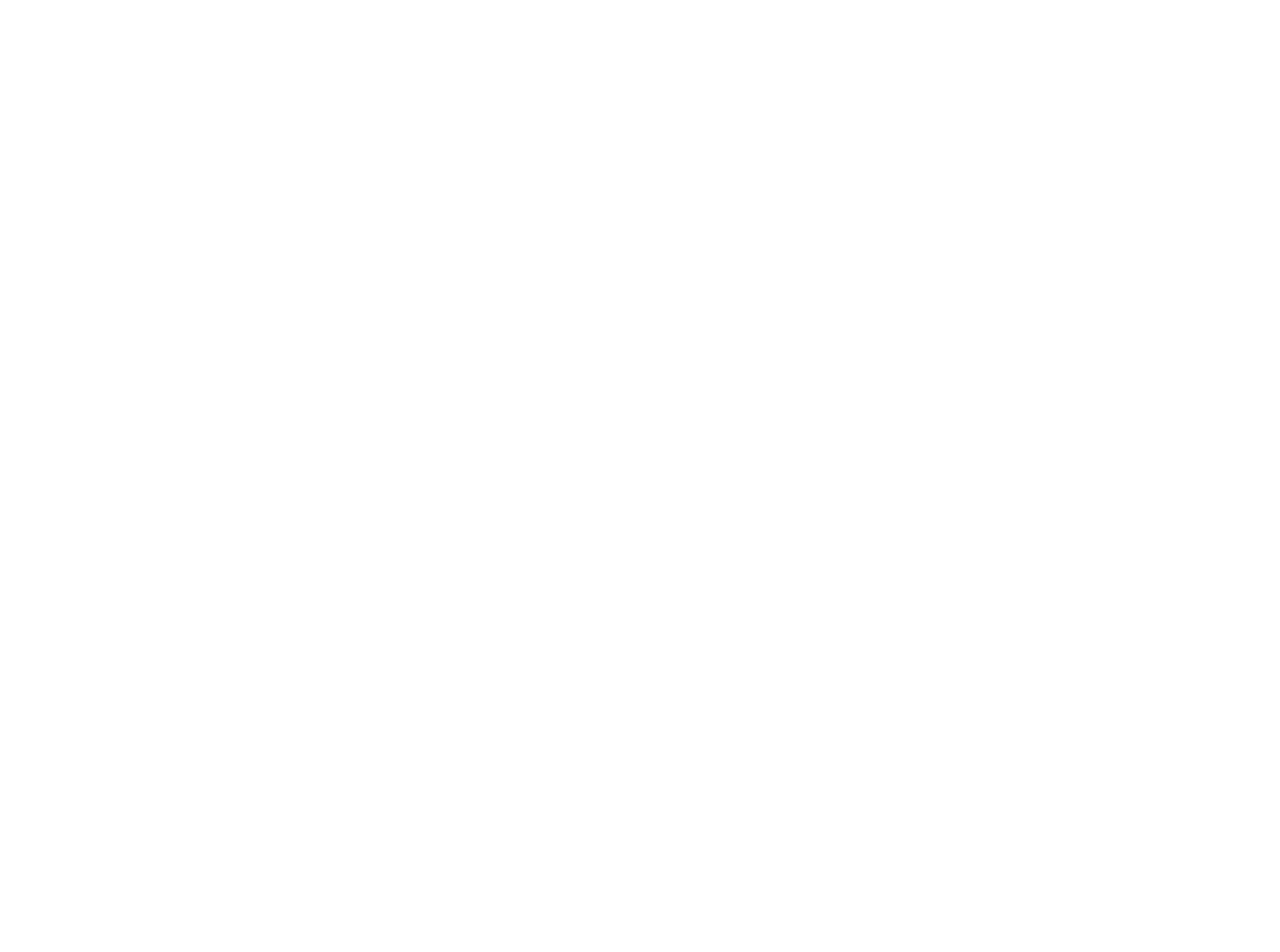
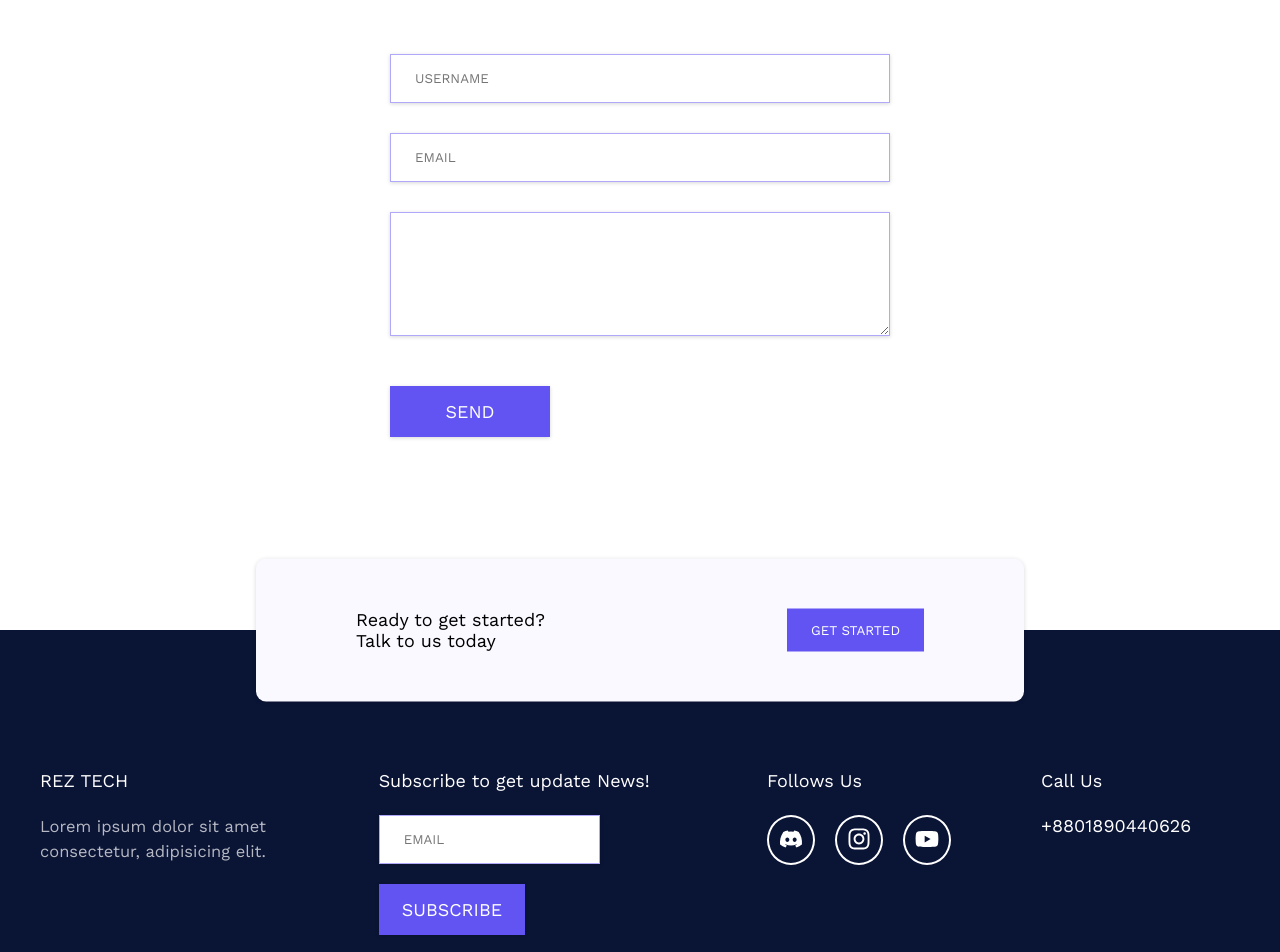
Before and after one commit to Rezwanul777/multipage-react-website, a React (Vite) app: page /contact in a window 1280 px wide. Shown: the part 240-1192 px from the top of the page. Before the commit the page ends 800 px from the top, so only its background shows below. Built offline with nearby package versions, Linux system fonts and the light colour scheme.

Commit message:
contact part and footer part complete

```diff
--- a/package.json
+++ b/package.json
@@ -11,6 +11,7 @@
   "dependencies": {
     "react": "^18.2.0",
     "react-dom": "^18.2.0",
+    "react-icons": "^4.7.1",
     "react-router-dom": "^6.8.0",
     "styled-components": "^5.3.6"
   },
--- a/src/App.jsx
+++ b/src/App.jsx
@@ -7,6 +7,7 @@
 import Home from './Home'
 import Services from './Services'
 import { ThemeProvider } from 'styled-components'
+import Error from './Error'
 
 const App = () => {
   const theme = {
@@ -38,6 +39,7 @@
     <Route path='/about'element={<About/>}/>
     <Route path='/contact'element={<Contact/>}/>
     <Route path='/services'element={<Services/>}/>
+    <Route path='*' element={<Error/>}/>
   </Routes>
   <Footer/>
   </BrowserRouter>
--- a/src/Contact.jsx
+++ b/src/Contact.jsx
@@ -1,9 +1,73 @@
 import React from 'react'
+import styled from 'styled-components'
 
 const Contact = () => {
-  return (
-    <div>Contact</div>
-  )
+  const Wrapper=styled.section`
+  padding: 9rem 0 5rem 0;
+  .container {
+    margin-top: 6rem;
+    text-align: center;
+    .contact-form {
+      max-width: 50rem;
+      margin: auto;
+
+      .contact-inputs {
+        display: flex;
+        flex-direction: column;
+        gap: 3rem;
+
+        input[type="submit"] {
+          cursor: pointer;
+          transition: all 0.2s;
+
+          &:hover {
+            background-color: ${({ theme }) => theme.colors.white};
+            border: 1px solid ${({ theme }) => theme.colors.btn};
+            color: ${({ theme }) => theme.colors.btn};
+            transform: scale(0.9);
+          }
+        }
+      }
+    }
+  }
+
+  `
+
+  return <Wrapper>
+    <h2 className='common-heading'>Feel Free Contact Us</h2>
+    {/* <iframe src="https://www.google.com/maps/embed?pb=!1m18!1m12!1m3!1d1853539.7639784429!2d87.12594616250001!3d24.857193800000008!2m3!1f0!2f0!3f0!3m2!1i1024!2i768!4f13.1!3m3!1m2!1s0x39fc550243402e81%3A0x10edf629db261f0a!2sSultanganj%20Para%20Eidgah%2C%20Bogura!5e0!3m2!1sen!2sbd!4v1676178306259!5m2!1sen!2sbd" width="100%" height="450"   style={{ border: 0 }} allowfullscreen="" loading="lazy" referrerpolicy="no-referrer-when-downgrade"></iframe> */}
+
+    <div className="container">
+      <div className="contact-form">
+        <form action="https://formspree.io/f/xzbqejar" method="post" className='contact-inputs'>
+        <input
+              type="text"
+              name="username"
+              placeholder="username"
+              autoComplete="off"
+              required
+            />
+
+            <input
+              type="email"
+              name="Email"
+              placeholder="Email"
+              autoComplete="off"
+              required
+            />
+
+            <textarea
+              name="message"
+              cols="30"
+              rows="6"
+              autoComplete="off"
+              required></textarea>
+
+            <input type="submit" value="send" />
+        </form>
+      </div>
+    </div>
+  </Wrapper>
 }
 
 export default Contact
--- /dev/null
+++ b/src/Error.jsx
@@ -0,0 +1,31 @@
+import React from 'react';
+import { NavLink } from 'react-router-dom';
+import styled from 'styled-components';
+import { Button } from './components/Button';
+
+const Error = () => {
+   return (
+      <Wrapper>
+      <img src="../images/error.svg" alt="error" />
+      <NavLink to="/">
+        <Button className="btn"> Go Back</Button>
+      </NavLink>
+    </Wrapper>
+   )
+};
+
+const Wrapper = styled.section`
+
+  padding: 5rem 0;
+  display: flex;
+  justify-content: center;
+  align-items: center;
+  flex-direction: column;
+
+  .btn {
+    font-size: 1.8rem;
+    margin-top: 3rem;
+  }
+`;
+
+export default Error;
--- a/src/GlobalStyle.jsx
+++ b/src/GlobalStyle.jsx
@@ -84,6 +84,26 @@
   margin-bottom: 6rem;
   text-transform: capitalize;
 }
+input, textarea{
+  max-width: 50rem;
+  color: ${({ theme }) => theme.colors.black};
+  padding: 1.6rem 2.4rem;
+  border: 1px solid ${({ theme }) => theme.colors.border};
+  text-transform: uppercase;
+ box-shadow: ${({ theme }) => theme.colors.shadowSupport};
+}
+  input[type="submit"]{
+  max-width: 16rem;
+  margin-top: 2rem;
+  background-color: ${({ theme }) => theme.colors.btn};
+  color: ${({ theme }) => theme.colors.white};
+  padding: 1.4rem 2.2rem;
+  border-style: solid;
+  border-width: .1rem;
+  text-transform: uppercase;
+  font-size: 1.8rem;
+  cursor: pointer;
+  }
 
 `
 ;
--- a/src/components/Footer.jsx
+++ b/src/components/Footer.jsx
@@ -1,9 +1,142 @@
 import React from 'react'
+import { NavLink } from 'react-router-dom'
+import styled from 'styled-components'
+import { Button } from './Button'
+import { FaDiscord,FaInstagram,FaYoutube } from "react-icons/fa";
 
 const Footer = () => {
   return (
-    <div>Footer</div>
+    <Wrapper>
+      <section className="contact-short">
+        <div className="grid grid-two-column">
+          <div>
+            <h3>Ready to get started?</h3>
+            <h3>Talk to us today</h3>
+          </div>
+
+          <div className="contact-short-btn">
+            <NavLink to="/">
+              <Button>Get Started</Button>
+            </NavLink>
+          </div>
+        </div>
+      </section>
+      {/* footer section */}
+      <footer>
+        <div className='container grid grid-four-column'>
+          <div className="footer-about">
+            <h3>REZ TECH</h3>
+            <p>Lorem ipsum dolor sit amet consectetur, adipisicing elit. </p>
+          </div>
+          {/* 2nd column */}
+          <div className="footer-subscribe">
+            <h3>Subscribe to get update News!</h3>
+            <form action="" method="post">
+            <input
+                type="email"
+                required
+                autoComplete="off"
+                placeholder="Email"
+              />
+              <input type="submit" value="Subscribe" />
+            </form>
+          </div>
+          {/* 3rd column */}
+          <div className="footer-social">
+            <h3>Follows Us</h3>
+            <div className="footer-social-icons">
+              <div>
+              <FaDiscord className="icons"/>
+              </div>
+              <div>
+                <FaInstagram className="icons" />
+              </div>
+              <div>
+
+                  <FaYoutube className="icons" />
+
+              </div>
+            </div>
+          </div>
+           {/* 4th column  */}
+           <div className="footer-contact">
+            <h3>Call Us</h3>
+            <h3>+8801890440626</h3>
+          </div>
+          </div>
+           {/* bottom section  */}
+        <div className="footer-bottom-section">
+          <hr />
+          <div className="container grid grid-two-column">
+            <p>
+              @{new Date().getFullYear()} REZ TECH. All Rights Reserved
+            </p>
+            <div>
+              <p>PRIVACY POLICY</p>
+              <p>TERMS & CONDITIONS</p>
+            </div>
+          </div>
+
+        </div>
+      </footer>
+    </Wrapper>
   )
 }
+const Wrapper=styled.section`
+.contact-short {
+  max-width: 60vw;
+  margin: auto;
+  padding: 5rem 10rem;
+  background-color: ${({ theme }) => theme.colors.bg};
+  border-radius: 1rem;
+  box-shadow: ${({ theme }) => theme.colors.shadowSupport};
+  transform: translateY(50%);
+}
+.contact-short-btn {
+  justify-self: end;
+  align-self: center;
+}
+footer {
+  padding: 14rem 0 9rem 0;
+  background-color: ${({ theme }) => theme.colors.footer_bg};
+
+  h3 {
+    color: ${({ theme }) => theme.colors.hr};
+    margin-bottom: 2.4rem;
+  }
+  p {
+    color: ${({ theme }) => theme.colors.white};
+  }
+  .footer-social-icons {
+    display: flex;
+    gap: 2rem;
+
+    div {
+      padding: 1rem;
+      border-radius: 50%;
+      border: 2px solid ${({ theme }) => theme.colors.white};
+
+      .icons {
+        color: ${({ theme }) => theme.colors.white};
+        font-size: 2.4rem;
+        position: relative;
+        cursor: pointer;
+      }
+    }
+  }
+
+  .footer-bottom-section {
+    padding-top: 9rem;
+
+    hr {
+      margin-bottom: 2rem;
+      color: ${({ theme }) => theme.colors.hr};
+      height: 0.1px;
+    }
+  }
+}
+
+
+`
 
 export default Footer
```
Also changed, not shown: 1 other file (tests, documents, lock files or other folders).
